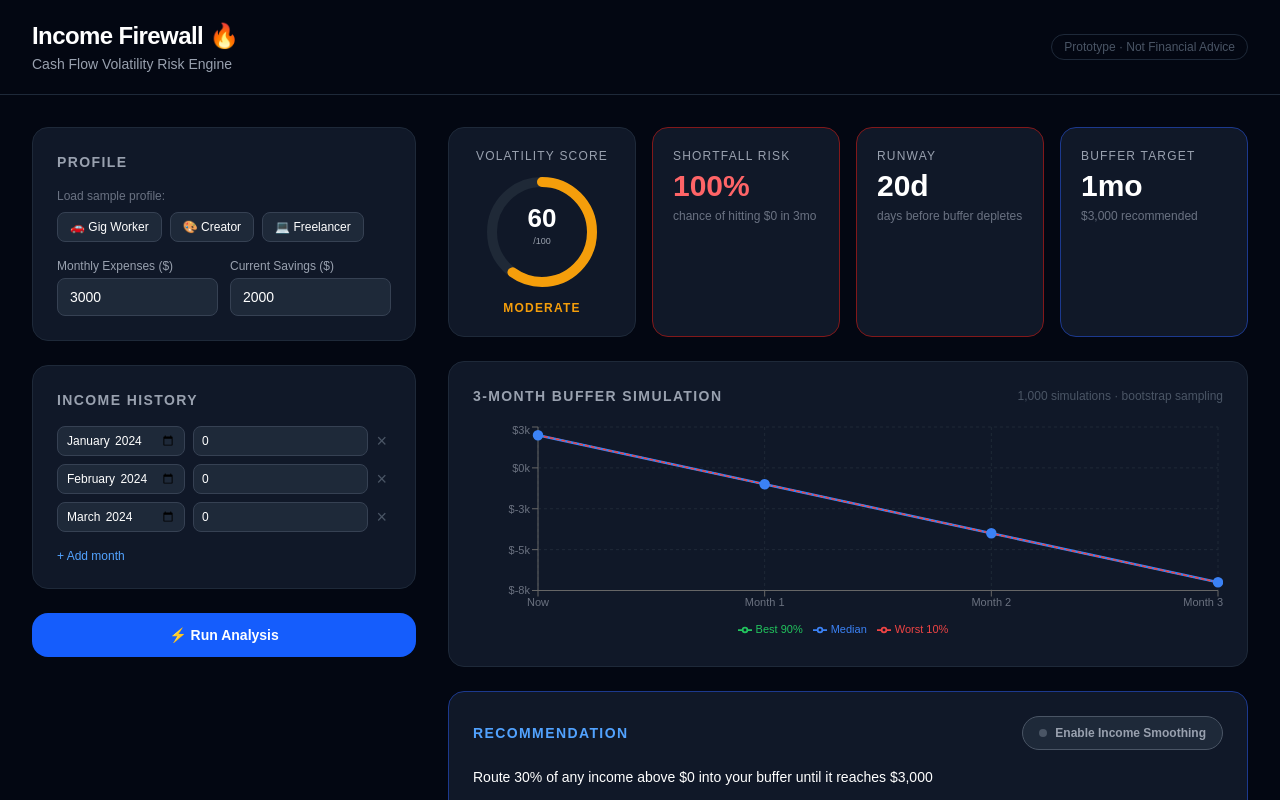
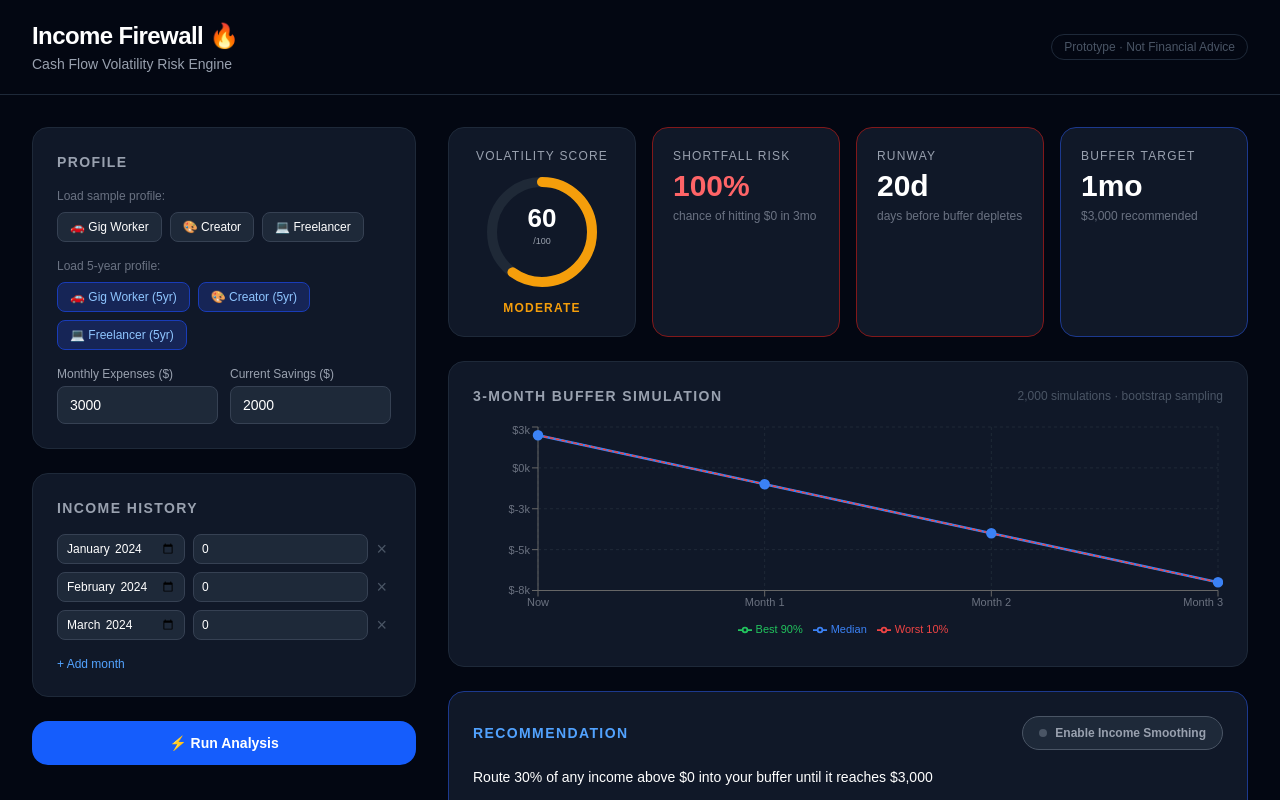
Before and after one commit to ash413/wicHacks, a Next.js app: page / in a window 1280 px wide. Both pictures are taken after a click on the button "⚡ Run Analysis". Shown: the top 800 px of the page. Built offline with nearby package versions, Linux system fonts and the light colour scheme.

Commit message:
60mo data dashboard

```diff
--- a/app/page.tsx
+++ b/app/page.tsx
@@ -7,6 +7,9 @@ import {
 } from "recharts";
 import { gigWorkerProfile, creatorProfile, freelancerProfile } from "@/lib/samples";
 import { ProfileInput, AnalysisOutput } from "@/types";
+
+import { loadCSVProfile } from "@/lib/adapters/loadCSV";
+import { gigWorker60Profile, creator60Profile, freelancer60Profile } from "@/lib/samples";
 
 function KPICard({
   label, value, sub, color, badge
@@ -250,6 +253,20 @@ export default function Home() {
     }
   }
 
+  async function load60Profile(profile: typeof gigWorker60Profile) {
+    try {
+      const incomes = await loadCSVProfile(profile.csvFile);
+      setIncomes(incomes);
+      setExpenses(profile.monthlyExpenses);
+      setBuffer(profile.currentBuffer);
+      setResult(null);
+      setError("");
+      setSmoothing(false);
+    } catch {
+      setError(`Failed to load ${profile.csvFile}`);
+    }
+  }
+
   const chartData = result
     ? result.outcomes.medianTrajectory.map((v, i) => ({
         month: i === 0 ? "Now" : `Month ${i}`,
@@ -284,6 +301,8 @@ export default function Home() {
         <div className="lg:col-span-1 flex flex-col gap-6">
           <div className="rounded-2xl border border-gray-800 bg-gray-900 p-6 flex flex-col gap-4">
             <h2 className="text-sm font-semibold uppercase tracking-widest text-gray-400">Profile</h2>
+
+            {/* 1-year sample profiles */}
             <div className="flex flex-col gap-2">
               <span className="text-xs text-gray-500">Load sample profile:</span>
               <div className="flex gap-2 flex-wrap">
@@ -296,6 +315,26 @@ export default function Home() {
                     key={label}
                     onClick={() => loadProfile(profile)}
                     className="text-xs px-3 py-1.5 rounded-lg bg-gray-800 hover:bg-gray-700 border border-gray-700 transition-colors"
+                  >
+                    {label}
+                  </button>
+                ))}
+              </div>
+            </div>
+
+            {/* 5-year profiles */}
+            <div className="flex flex-col gap-2">
+              <span className="text-xs text-gray-500">Load 5-year profile:</span>
+              <div className="flex gap-2 flex-wrap">
+                {[
+                  { label: "🚗 Gig Worker (5yr)", profile: gigWorker60Profile },
+                  { label: "🎨 Creator (5yr)", profile: creator60Profile },
+                  { label: "💻 Freelancer (5yr)", profile: freelancer60Profile },
+                ].map(({ label, profile }) => (
+                  <button
+                    key={label}
+                    onClick={() => load60Profile(profile)}
+                    className="text-xs px-3 py-1.5 rounded-lg bg-blue-950 hover:bg-blue-900 border border-blue-800 text-blue-300 transition-colors"
                   >
                     {label}
                   </button>
@@ -411,7 +450,7 @@ export default function Home() {
                     3-Month Buffer Simulation
                     {smoothing && <span className="ml-2 text-green-400 normal-case font-normal text-xs">· Smoothing Plan Active</span>}
                   </h2>
-                  <span className="text-xs text-gray-600">1,000 simulations · bootstrap sampling</span>
+                  <span className="text-xs text-gray-600">2,000 simulations · bootstrap sampling</span>
                 </div>
                 <ResponsiveContainer width="100%" height={220}>
                   <LineChart data={chartData}>
--- a/lib/samples/index.ts
+++ b/lib/samples/index.ts
@@ -62,3 +62,31 @@ export const freelancerProfile: ProfileInput = {
     { date: "2024-12", amount: 5800 },
   ],
 };
+
+// ─── 60-month CSV profile configs ────────────────────────────
+export const gigWorker60Profile = {
+  label: "🚗 Gig Worker (5yr)",
+  csvFile: "gig_60mo.csv",
+  monthlyExpenses: 2200,
+  currentBuffer: 1800,
+  horizonMonths: 3,
+  simulations: 2000,
+};
+
+export const creator60Profile = {
+  label: "🎨 Creator (5yr)",
+  csvFile: "creator_60mo.csv",
+  monthlyExpenses: 2500,
+  currentBuffer: 2000,
+  horizonMonths: 3,
+  simulations: 2000,
+};
+
+export const freelancer60Profile = {
+  label: "💻 Freelancer (5yr)",
+  csvFile: "freelancer_60mo.csv",
+  monthlyExpenses: 2800,
+  currentBuffer: 5000,
+  horizonMonths: 3,
+  simulations: 2000,
+};
```
